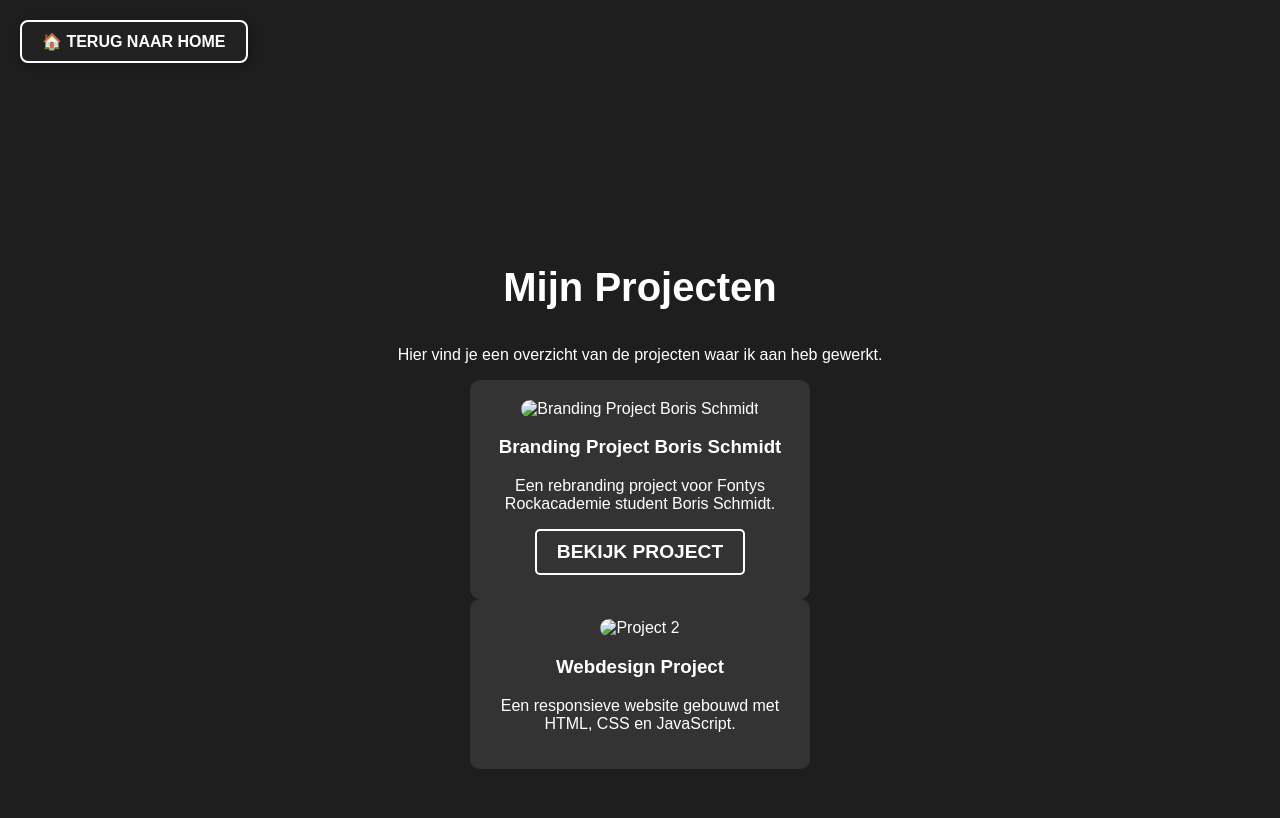
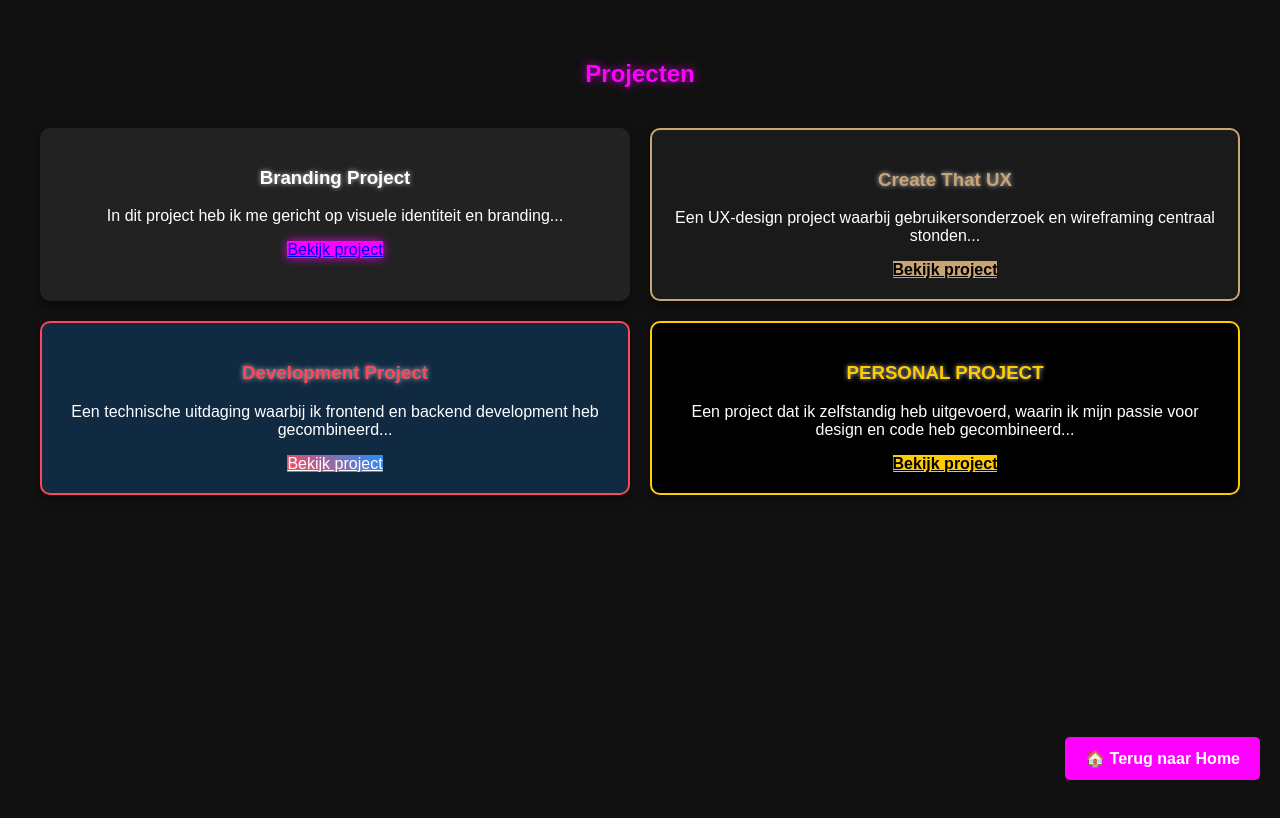
Before and after one commit to Yunobroo/PortfolioTS, a plain HTML site: page projecten.html in a window 1280 px wide. Drawn offline with Linux system fonts and the light colour scheme.

Commit message:
Add files via upload

```diff
--- /dev/null
+++ b/css/projecten.css
@@ -0,0 +1,142 @@
+/* Algemene stijlen */
+body {
+    background-color: #111111;
+    color: #ffffff;
+    font-family: 'Arial', sans-serif;
+    margin: 0;
+    padding: 0;
+    display: flex;
+    justify-content: center;
+}
+
+.projects {
+    text-align: center;
+    max-width: 1200px;
+    padding: 40px 20px;
+}
+
+h2 {
+    color: #ff00ff;
+    text-shadow: 0 0 10px rgba(255, 0, 255, 0.7);
+}
+
+/* GRID OPMAAK VOOR PROJECTEN */
+.project-container {
+    display: grid;
+    grid-template-columns: repeat(2, 1fr); /* Twee kolommen */
+    gap: 20px;
+    justify-content: center;
+    padding: 20px 0;
+}
+
+/* Algemene stijl voor projecten */
+.project {
+    padding: 20px;
+    border-radius: 10px;
+    box-shadow: 0 4px 10px rgba(0, 0, 0, 0.5);
+    transition: transform 0.3s ease-in-out;
+}
+
+.project:hover {
+    transform: scale(1.05);
+}
+
+h3 {
+    text-shadow: 0 0 5px rgba(255, 255, 255, 0.7);
+}
+
+/* Stijlen per project */
+/* Branding Project (Neon Roze) */
+.project.branding {
+    background-color: #222222;
+}
+
+.project.branding .neon-btn {
+    background-color: #ff00ff;
+    box-shadow: 0 0 10px rgba(255, 0, 255, 0.8);
+}
+
+.project.branding .neon-btn:hover {
+    box-shadow: 0 0 20px rgba(255, 0, 255, 1);
+}
+
+/* Create That UX (Game of Thrones - Goud/Zwart) */
+.project.ux {
+    background-color: #1a1a1a;
+    border: 2px solid #caa472;
+}
+
+.project.ux h3 {
+    color: #caa472;
+}
+
+.project.ux .neon-btn {
+    background-color: #caa472;
+    color: black;
+    font-weight: bold;
+}
+
+.project.ux .neon-btn:hover {
+    background-color: #a38754;
+}
+
+/* Development Project (Xenoblade - Blauw/Rood) */
+.project.development {
+    background-color: #102a42;
+    border: 2px solid #ff4757;
+}
+
+.project.development h3 {
+    color: #ff4757;
+}
+
+.project.development .neon-btn {
+    background: linear-gradient(45deg, #ff4757, #1e90ff);
+    color: white;
+}
+
+.project.development .neon-btn:hover {
+    background: linear-gradient(45deg, #1e90ff, #ff4757);
+    transform: scale(1.1);
+}
+
+/* Personal Project (Star Wars - Zwart/Geel) */
+.project.personal {
+    background-color: #000000;
+    border: 2px solid #ffcc00;
+}
+
+.project.personal h3 {
+    color: #ffcc00;
+    text-transform: uppercase;
+    font-weight: bold;
+}
+
+.project.personal .neon-btn {
+    background-color: #ffcc00;
+    color: black;
+    font-weight: bold;
+}
+
+.project.personal .neon-btn:hover {
+    background-color: #e6b800;
+}
+
+/* Stijl voor de terugknop */
+.lightsaber-btn {
+    display: inline-block;
+    padding: 12px 20px;
+    background-color: #ff00ff;
+    color: white;
+    text-decoration: none;
+    font-weight: bold;
+    border-radius: 5px;
+    position: fixed;
+    bottom: 20px;
+    right: 20px;
+    transition: transform 0.3s ease-in-out;
+}
+
+.lightsaber-btn:hover {
+    transform: scale(1.1);
+}
--- a/projecten.html
+++ b/projecten.html
@@ -4,29 +4,41 @@
     <meta charset="UTF-8">
     <meta name="viewport" content="width=device-width, initial-scale=1.0">
     <title>Projecten</title>
-    <link rel="stylesheet" href="css/styles.css">
+    <link rel="stylesheet" href="css/projecten.css">
 </head>
 <body>
+    <section class="projects">
+        <h2>Projecten</h2>
 
-<section class="project">
-    <h2>Mijn Projecten</h2>
-    <p>Hier vind je een overzicht van de projecten waar ik aan heb gewerkt.</p>
+        <div class="project-container">
+            <div class="project branding">
+                <h3>Branding Project</h3>
+                <p>In dit project heb ik me gericht op visuele identiteit en branding...</p>
+                <a href="branding.html" class="neon-btn">Bekijk project</a>
+            </div>
 
-    <div class="portfolio-item">
-        <img src="images/branding-project.jpg" alt="Branding Project Boris Schmidt">
-        <h3>Branding Project Boris Schmidt</h3>
-        <p>Een rebranding project voor Fontys Rockacademie student Boris Schmidt.</p>
-        <a href="branding.html" class="lightsaber-btn">Bekijk Project</a>
-    </div>
+            <div class="project ux">
+                <h3>Create That UX</h3>
+                <p>Een UX-design project waarbij gebruikersonderzoek en wireframing centraal stonden...</p>
+                <a href="create-ux.html" class="neon-btn">Bekijk project</a>
+            </div>
 
-    <div class="portfolio-item">
-        <img src="images/project2.jpg" alt="Project 2">
-        <h3>Webdesign Project</h3>
-        <p>Een responsieve website gebouwd met HTML, CSS en JavaScript.</p>
-    </div>
+            <div class="project development">
+                <h3>Development Project</h3>
+                <p>Een technische uitdaging waarbij ik frontend en backend development heb gecombineerd...</p>
+                <a href="development.html" class="neon-btn">Bekijk project</a>
+            </div>
+
+            <div class="project personal">
+                <h3>Personal Project</h3>
+                <p>Een project dat ik zelfstandig heb uitgevoerd, waarin ik mijn passie voor design en code heb gecombineerd...</p>
+                <a href="personal-project.html" class="neon-btn">Bekijk project</a>
+            </div>
+        </div>
+    </section>
 
     <a href="index.html" class="lightsaber-btn floating-btn">🏠 Terug naar Home</a>
-</section>
+
 
 <script src="js/script.js"></script>
 </body>
```
